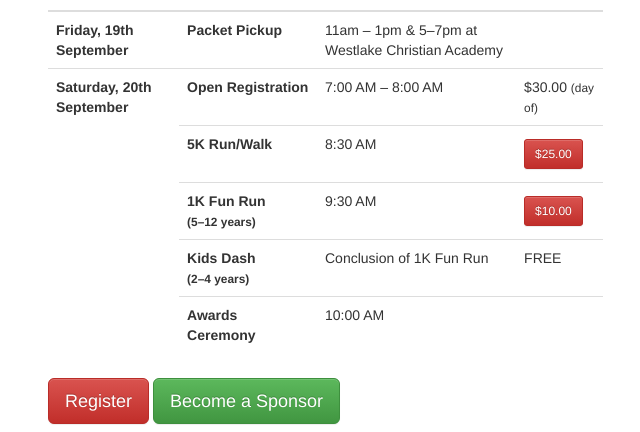
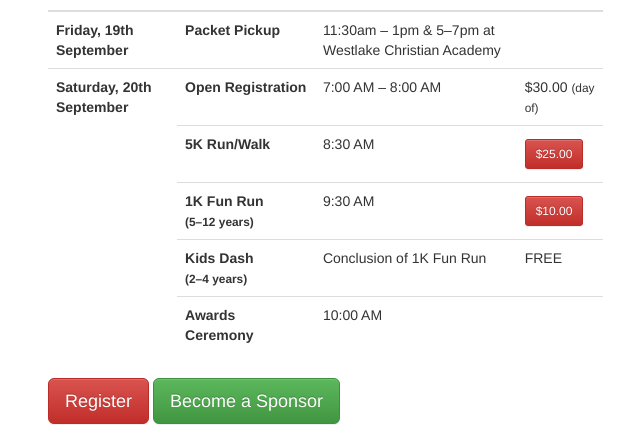
Before and after one commit to runforlearning/runforlearning.github.io, a Jekyll site: the page built from index.html, in a window 1280 px wide and 900 px high, scrolled down 782 px, cut to the strip 238-670 px from the top of the window. Shown: the whole strip, without its empty margins (22-662 px from the left). Built offline with Jekyll 4.4.1, drawn with Linux system fonts in a browser that asks for light colours; nearby versions of some CDN libraries.

Commit message:
Updates package pickup time

```diff
--- a/_includes/event_details.html
+++ b/_includes/event_details.html
@@ -23,7 +23,7 @@
               <tr>
                 <th>Friday, 19th September</th>
                 <th>Packet&nbsp;Pickup</th>
-                <td>11am &ndash; 1pm &amp; 5&ndash;7pm at Westlake Christian Academy</td>
+                <td>11:30am &ndash; 1pm &amp; 5&ndash;7pm at Westlake Christian Academy</td>
                 <td>&nbsp;</td>
               </tr>
               <tr>
```
